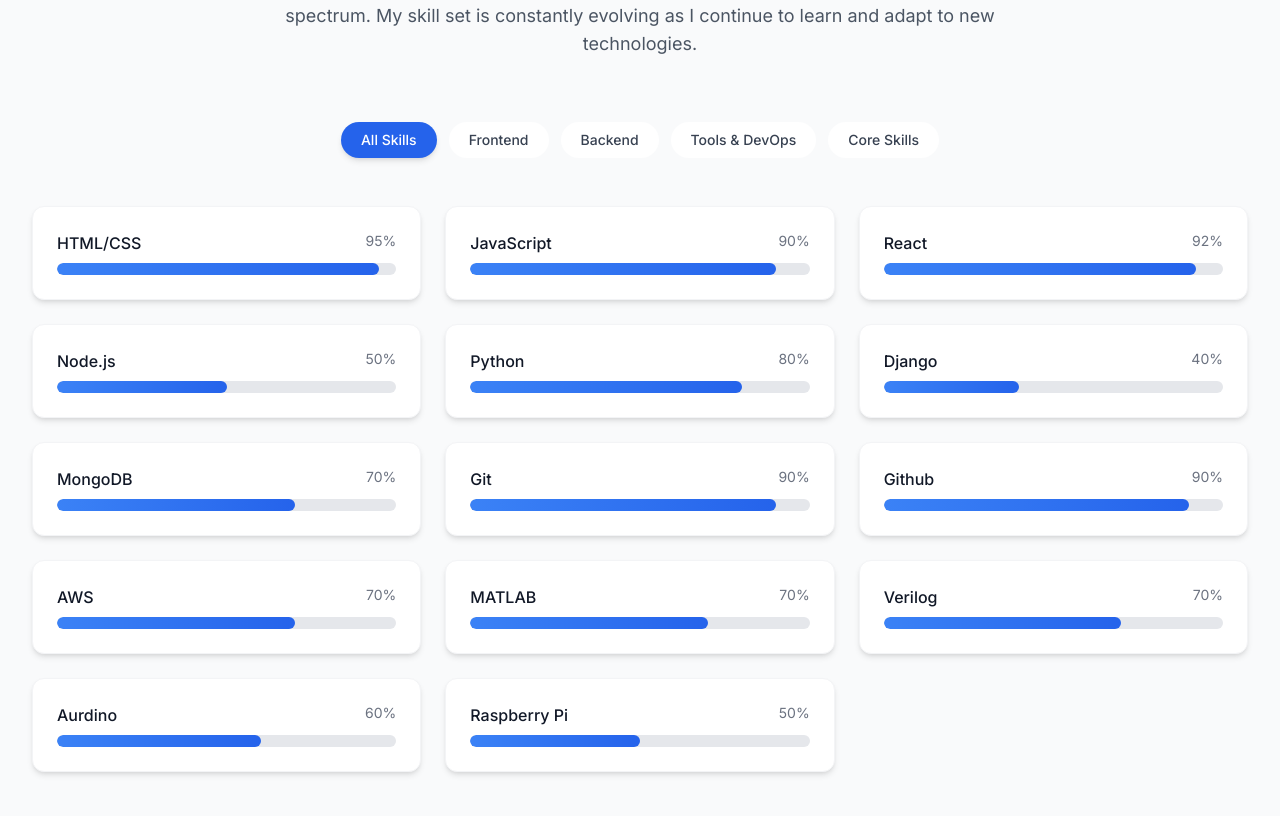
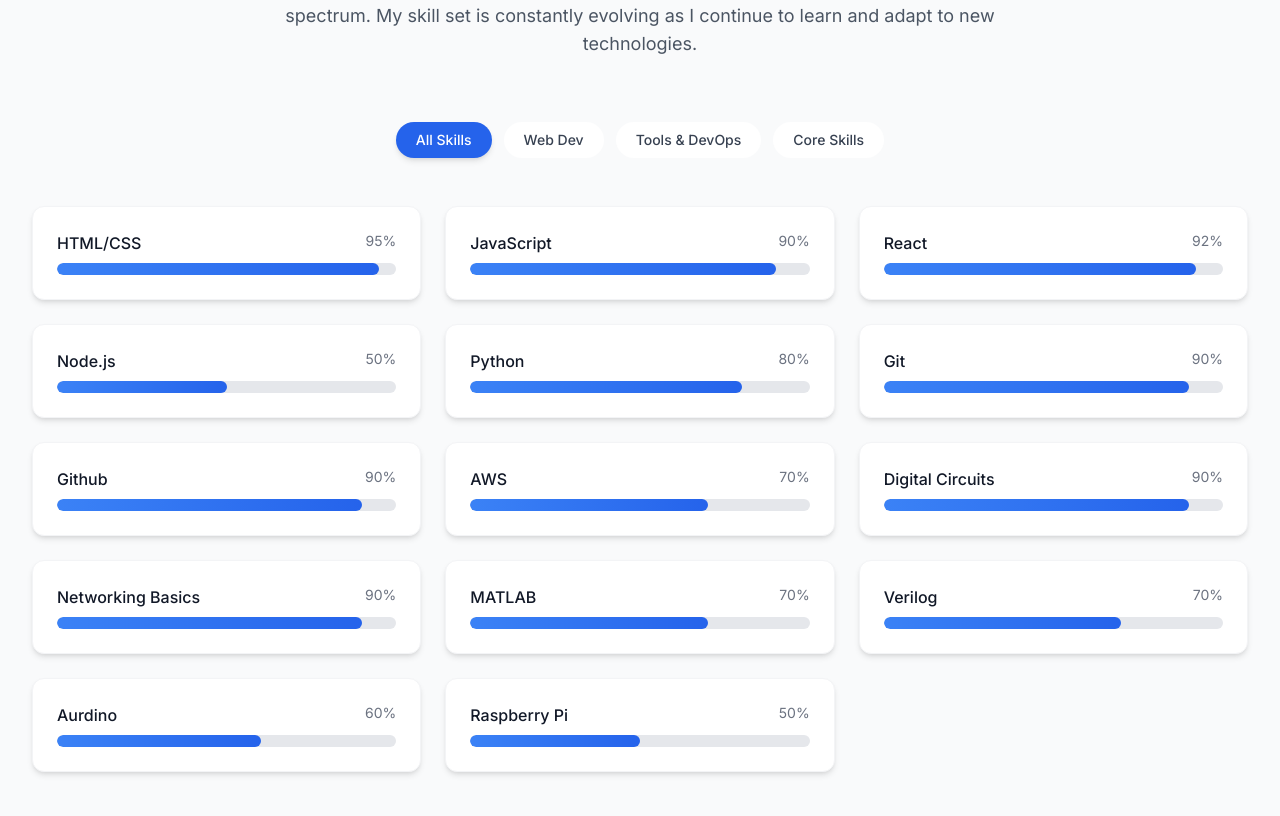
Before and after one commit to Rahul-Nakka-23/Rahul-Portfolio, a React (Vite) app: page / in a window 1280 px wide. Shown: the part 2521-3337 px from the top of the page. Built offline with nearby package versions, Linux system fonts and the light colour scheme.

Commit message:
Update Skills.tsx

```diff
--- a/src/components/Skills.tsx
+++ b/src/components/Skills.tsx
@@ -13,32 +13,31 @@
   const [activeCategory, setActiveCategory] = useState<string>('all');
 
   const skillsData: Skill[] = [
-    // Frontend
-    { name: 'HTML/CSS', level: 95, category: 'frontend' },
-    { name: 'JavaScript', level: 90, category: 'frontend' },
-    { name: 'React', level: 92, category: 'frontend' },
-
-    // Backend
-    { name: 'Node.js', level: 50, category: 'backend' },
-    { name: 'Python', level: 80, category: 'backend' },
-    { name: 'Django', level: 40, category: 'backend' },
-    { name: 'MongoDB', level: 70, category: 'backend' },
+    // webdev
+    { name: 'HTML/CSS', level: 95, category: 'web' },
+    { name: 'JavaScript', level: 90, category: 'web' },
+    { name: 'React', level: 92, category: 'web' },
+    { name: 'Node.js', level: 50, category: 'web' },
+    { name: 'Python', level: 80, category: 'web' },
 
     // Tools
     { name: 'Git', level: 90, category: 'tools' },
     { name: 'Github', level: 90, category: 'tools' },
     { name: 'AWS', level: 70, category: 'tools' },
     //core
+    { name: 'Digital Circuits', level: 90, category: 'core' },
+    { name: 'Networking Basics', level: 90, category: 'core' },
     { name: 'MATLAB', level: 70, category: 'core' },
     { name: 'Verilog', level: 70, category: 'core' },
     { name: 'Aurdino', level: 60, category: 'core' },
     { name: 'Raspberry Pi', level: 50, category: 'core' },
+
+
   ];
 
   const categories = [
     { id: 'all', name: 'All Skills' },
-    { id: 'frontend', name: 'Frontend' },
-    { id: 'backend', name: 'Backend' },
+    { id: 'web', name: 'Web Dev' },
     { id: 'tools', name: 'Tools & DevOps' },
     { id: 'core', name: 'Core Skills' },
   ];
```
